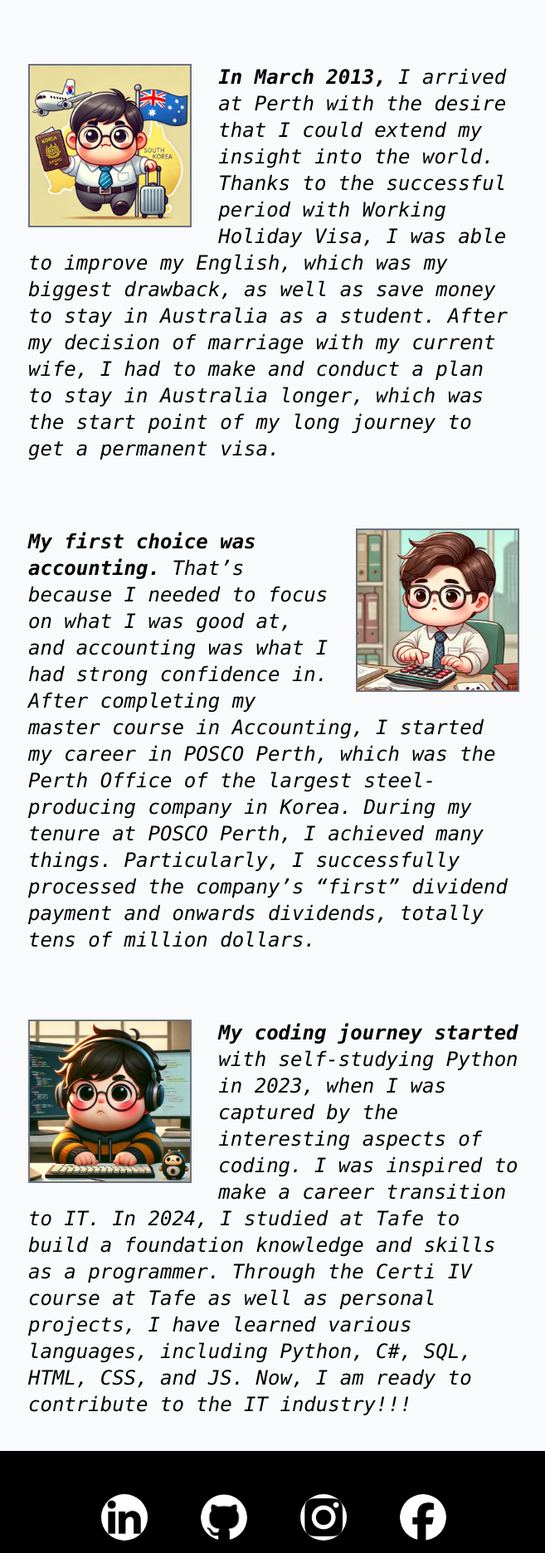
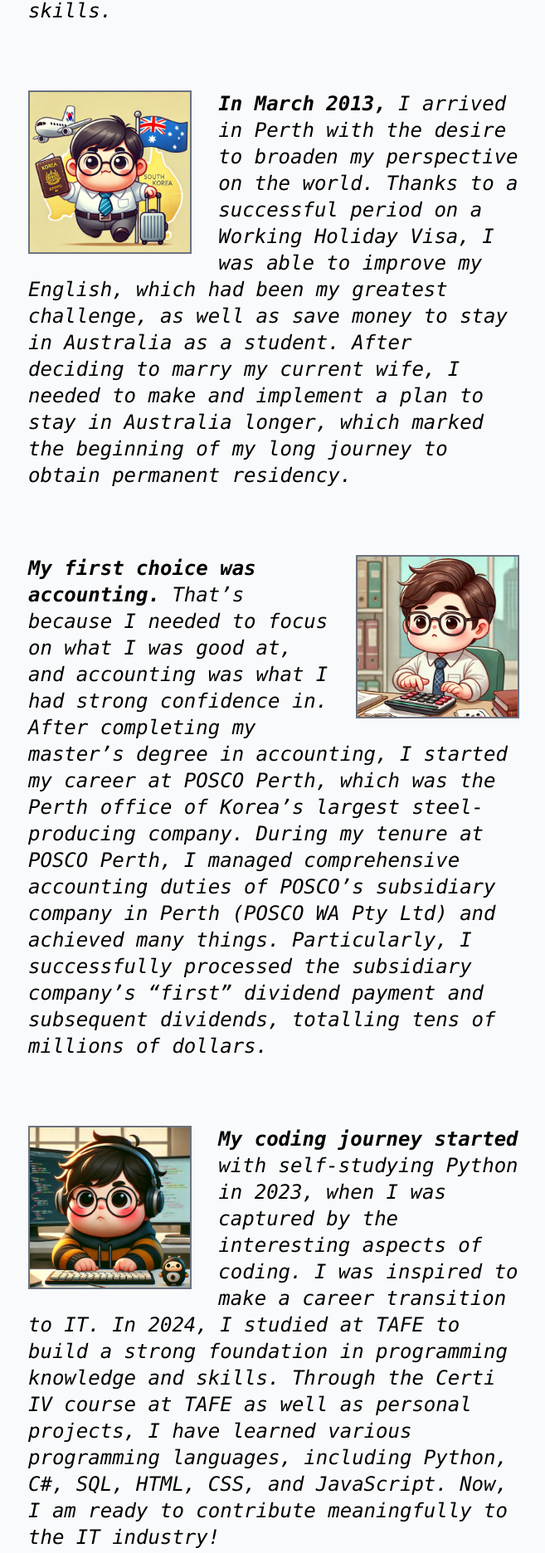
Before and after one commit to kangaroo-eating-carrots/Profile-Website, a website: page about/about.html in a window 1280 px wide. Shown: the part 679-2551 px from the top of the page at 83% size, without its empty margins (310-967 px from the left). Drawn offline with Linux system fonts and the light colour scheme.

Commit message:
feat: revise About page

```diff
--- a/about/about.html
+++ b/about/about.html
@@ -58,9 +58,11 @@
         </h3>
         <img src="assets/images/uni_life.jpeg" alt="uni life" class="border-gray-500 border-2 w-1/3 max-w-52 max-h-52 ml-8 float-right max-lg:ml-6 max-md:ml-4 max-sm:ml-2">
         <p class="text-2xl italic font-mono max-lg:text-xl max-sm:text-base">
-          <strong>Before coming to Australia in 2013,</strong> I completed my bachelor's degrees (B.S. in Business Administration, B.A. in Economics & Finance) in South Korea.
+          <strong>Before coming to Australia in 2013,</strong> I completed my bachelor's degrees
+          (B.S. in Business Administration and B.A. in Economics & Finance) in South Korea.
           During the bachelor course, I managed to pass CFA Level 1 Exam and GARP FRM Full Exam.
-          With the academic achievement, I was also actively involved in a Business Student Press, where I could develop team skills as well as writing skills.
+          Alongside these academic achievements, I was also actively involved in a Business Student Press,
+          where I developed teamwork skills as well as writing skills.
         </p>
       </section>
       <section class="mt-20 max-lg:mt-16 max-md:mt-10 max-sm:mt-6">
@@ -69,7 +71,11 @@
         </h3>
         <img src="assets/images/to_Australia.jpeg" alt="to Australia" class="border-gray-500 border-2 w-1/3 max-w-52 max-h-52 mr-8 float-left max-lg:mr-6 max-md:mr-4 max-sm:mr-2">
         <p class="text-2xl italic font-mono max-lg:text-xl max-sm:text-base">
-          <strong>In March 2013,</strong> I arrived at Perth with the desire that I could extend my insight into the world. Thanks to the successful period with Working Holiday Visa, I was able to improve my English, which was my biggest drawback, as well as save money to stay in Australia as a student. After my decision of marriage with my current wife, I had to make and conduct a plan to stay in Australia longer, which was the start point of my long journey to get a permanent visa.
+          <strong>In March 2013,</strong> I arrived in Perth with the desire to broaden my perspective on the world.
+          Thanks to a successful period on a Working Holiday Visa, I was able to improve my English, which had been my greatest challenge,
+          as well as save money to stay in Australia as a student.
+          After deciding to marry my current wife, I needed to make and implement a plan to stay in Australia longer,
+          which marked the beginning of my long journey to obtain permanent residency.
         </p>
       </section>
       <section class="mt-20 max-lg:mt-16 max-md:mt-10 max-sm:mt-6">
@@ -78,10 +84,14 @@
         </h3>
         <img src="assets/images/accountant.jpeg" alt="Accountant life" class="border-gray-500 border-2 w-1/3 max-w-52 max-h-52 ml-8 float-right max-lg:ml-6 max-md:ml-4 max-sm:ml-2">
         <p class="text-2xl italic font-mono max-lg:text-xl max-sm:text-base">
-          <strong>My first choice was accounting.</strong> That’s because I needed to focus on what I was good at, and accounting was what I had strong confidence in.
-          After completing my master course in Accounting, I started my career in POSCO Perth, which was the Perth Office of the largest steel-producing company in Korea.
-          During my tenure at POSCO Perth, I achieved many things.
-          Particularly, I successfully processed the company’s “first” dividend payment and onwards dividends, totally tens of million dollars.
+          <strong>My first choice was accounting.</strong>
+          That’s because I needed to focus on what I was good at, and accounting was what I had strong confidence in.
+          After completing my master’s degree in accounting, I started my career at POSCO Perth,
+          which was the Perth office of Korea’s largest steel-producing company.
+          During my tenure at POSCO Perth,
+          I managed comprehensive accounting duties of POSCO’s subsidiary company in Perth (POSCO WA Pty Ltd) and achieved many things.
+          Particularly, I successfully processed the subsidiary company’s “first” dividend payment and subsequent dividends,
+          totalling tens of millions of dollars.
         </p>
       </section>
       <section class="mt-20 max-lg:mt-16 max-md:mt-10 max-sm:mt-6">
@@ -90,7 +100,13 @@
         </h3>
         <img src="assets/images/programmer.jpeg" alt="coding life" class="border-gray-500 border-2 w-1/3 max-w-52 max-h-52 mr-8 float-left max-lg:mr-6 max-md:mr-4 max-sm:mr-2">
         <p class="text-2xl italic font-mono max-lg:text-xl max-sm:text-base">
-          <strong>My coding journey started</strong> with self-studying Python in 2023, when I was captured by the interesting aspects of coding. I was inspired to make a career transition to IT. In 2024, I studied at Tafe to build a foundation knowledge and skills as a programmer. Through the Certi IV course at Tafe as well as personal projects, I have learned various languages, including Python, C#, SQL, HTML, CSS, and JS. Now, I am ready to contribute to the IT industry!!!
+          <strong>My coding journey started</strong> with self-studying Python in 2023,
+          when I was captured by the interesting aspects of coding.
+          I was inspired to make a career transition to IT.
+          In 2024, I studied at TAFE to build a strong foundation in programming knowledge and skills.
+          Through the Certi IV course at TAFE as well as personal projects, I have learned various programming languages,
+          including Python, C#, SQL, HTML, CSS, and JavaScript.
+          Now, I am ready to contribute meaningfully to the IT industry!
         </p>
       </section>
     </article>
```
Also changed, not shown: assets/css/site.css.
